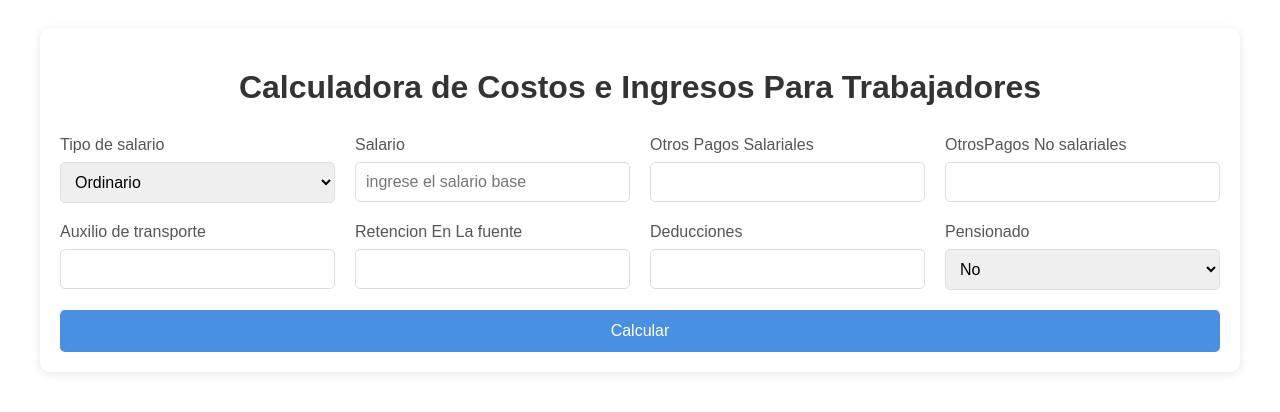
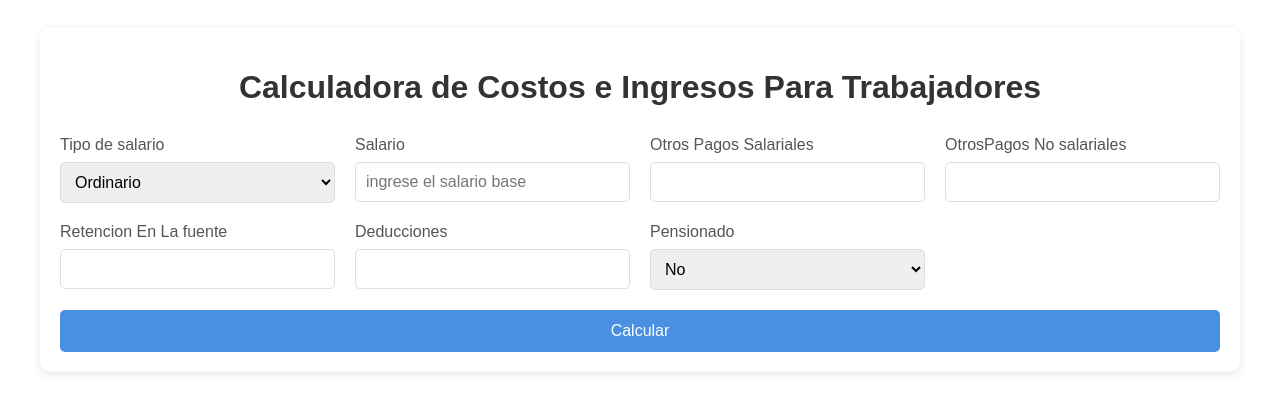
Before and after one commit to Andresfacundo/CalculosRteFrondEnd, a React (Vite) app: page / in a window 1280 px wide. Shown: the top 412 px of the page. Built offline with nearby package versions, Linux system fonts and the light colour scheme.

Commit message:
se quita auxilio de transporte como parametro y se aplica  dependiendo del salario

```diff
--- a/src/App.jsx
+++ b/src/App.jsx
@@ -109,17 +109,6 @@ const PayrollCalculator = () => {
                 onChange={handleInputChange}
               />
             </div>
-
-            <div className="form-group">
-              <label>Auxilio de transporte</label>
-              <input
-                id="auxilioTransporte"
-                name="auxilioTransporte"
-                value={formData.auxilioTransporte}
-                onChange={handleInputChange}
-              />
-            </div>
-
             <div className="form-group">
               <label>Retencion En La fuente</label>
               <input
@@ -256,6 +245,10 @@ const PayrollCalculator = () => {
                     Deducciones:{" "}
                     {formatCurrency(results.proyecciones.deducciones)}
                   </p>
+                  <p>
+                    Auxilio De Transporte:{" "}
+                    {formatCurrency(results.proyecciones.auxilioTransporte)}
+                  </p>
                 </div>
               </div>
             </div>
```
